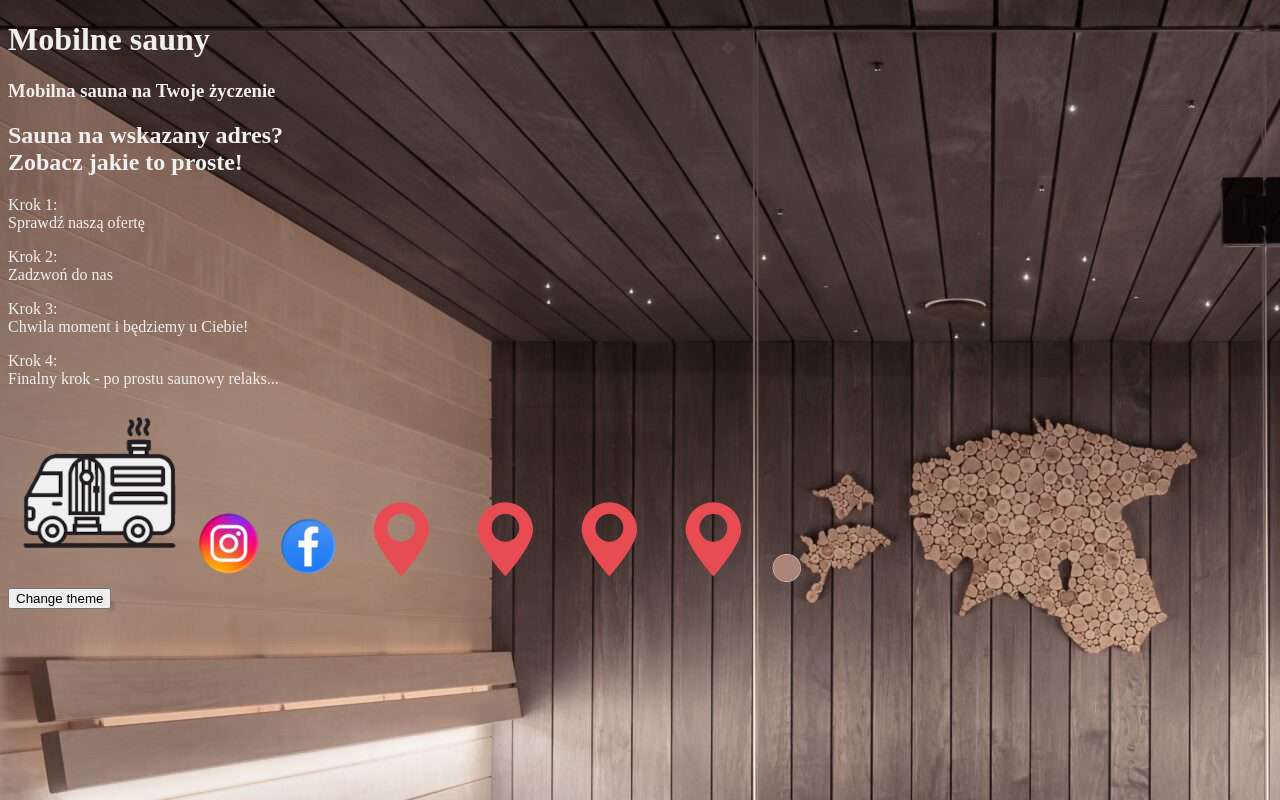
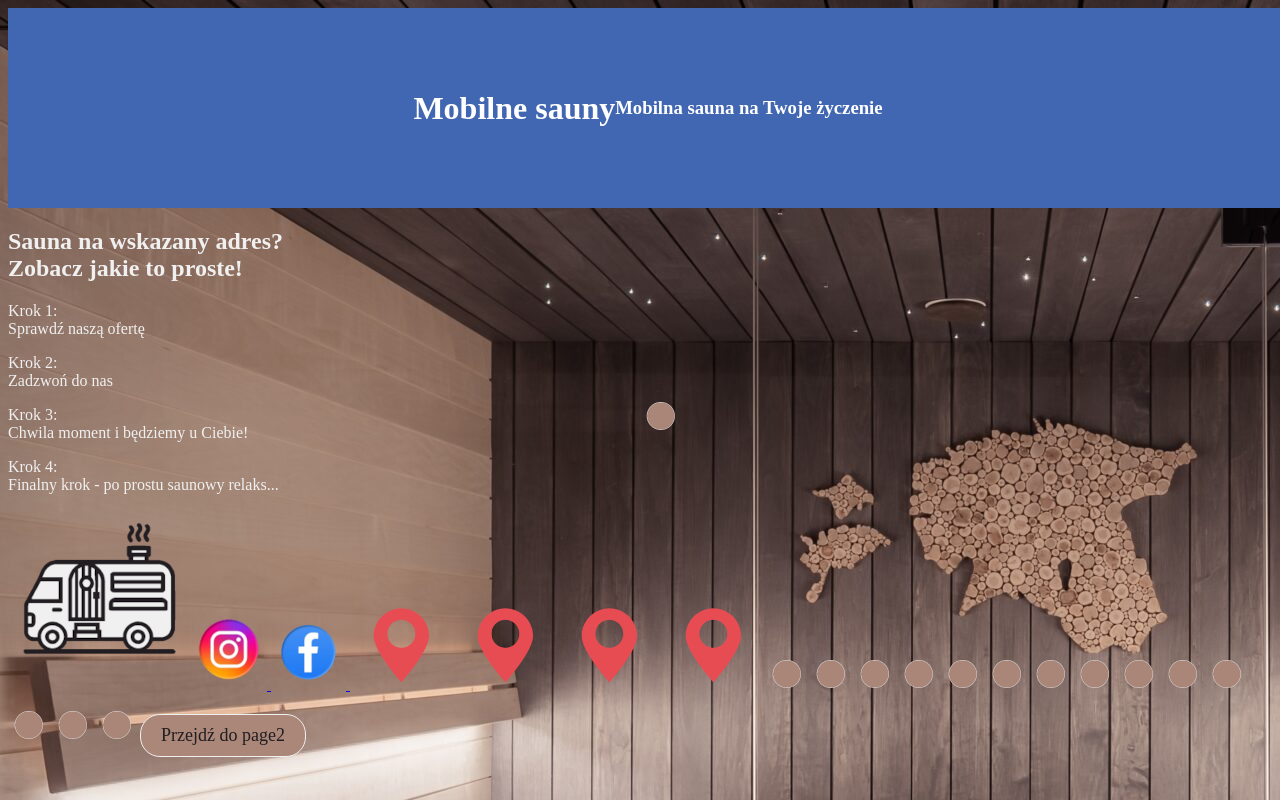
Before and after one commit to BIGWOJ/Web_applications, a plain HTML site: page Lab A/page1.html in a window 1280 px wide. Drawn offline with Linux system fonts and the light colour scheme.

Commit message:
Add files via upload

```diff
--- a/Lab A/page1.css
+++ b/Lab A/page1.css
@@ -1,6 +1,13 @@
 .header {
-    display: block;
-    color: #F0F0F0;
+    position: relative; /* Pozycja względna, aby inne elementy były poprawnie wyświetlane */
+    width: 100vw; /* Szerokość 100% okna przeglądarki (viewport width) */
+    height: 200px; /* Wysokość headera */
+    background-color: #4267B2; /* Możesz ustawić dowolny kolor tła lub obraz */
+    color: white; /* Kolor tekstu */
+    display: flex;
+    justify-content: center; /* Wyrównanie poziome (horyzontalne) */
+    align-items: center; /* Wyrównanie pionowe (wertykalne) */
+    text-align: center; /* Wyrównanie tekstu do środka */
 }
 
 .body {
@@ -8,21 +15,27 @@
     background-image: url("sauna3.jpg");
 }
 
-.theme_button {
-    margin-top: 50px;
+.page2_button {
+    display: inline-block;
+    margin-top: 20px;
+    padding: 10px 20px;
+    background-color: #AA8778;
+    color: #211D21;
     text-align: center;
+    text-decoration: none;
+    font-size: 18px;
+    border-radius: 20px;
+    border: solid 1px #F0F0F0;
+    transition: color 0.35s ease;
 }
 
-.fb-button {
-    background-color: #4267B2; /* Kolor Facebooka */
-    color: white;
-    padding: 20px 20px;
-    text-decoration: none;
-    font-size: 16px;
-    border-radius: 5px;
-    transition: background-color 0.3s;
+.page2_button:hover {
+    color: #F0F0F0;
+    border: none;
 }
 
-.fb-button:hover {
-    background-color: #365899; /* Ciemniejszy kolor po najechaniu */
+.dot_1 {
+    position: absolute;
+    top: 50%;
+    left: 50%;
 }
--- a/Lab A/page1.html
+++ b/Lab A/page1.html
@@ -19,26 +19,37 @@
 <p>Krok 4: <br>Finalny krok - po prostu saunowy relaks...</p>
 
 <!-- Zdjęcia -->
-<img src="logo.png" alt="Logo">
-<img src="ig.png" alt="Instagram">
-<img src="fb.png" alt="Facebook">
-<img src="mark.png" alt="Obrazek 1">
-<img src="mark.png" alt="Obrazek 2">
-<img src="mark.png" alt="Obrazek 3">
-<img src="mark.png" alt="Obrazek 4">
-<img src="dot.png">
+<img src="logo.png" class="logo">
+<a href="https://www.instagram.com" target="_blank">
+  <img src="ig.png" class="ig_button">
+</a>
 
-<!-- Przycisk do przekierowania na inną stronę -->
-<div class="social-buttons">
-  <button id="theme_button" class="theme-button">Change theme</button>
-</div>
+<a href="https://www.facebook.com" target="_blank">
+  <img src="fb.png" class="fb_button">
+</a>
 
-<script>
-  // Funkcja przekierowująca do page2.html
-  document.getElementById('page-toggle').addEventListener('click', function() {
-    window.location.href = 'page2.html'; // Przekierowanie do page2.html
-  });
-</script>
+<img src="mark.png" class="mark_1">
+<img src="mark.png" class="mark_2">
+<img src="mark.png" class="mark_3">
+<img src="mark.png" class="mark_4">
+<img src="dot.png" class="dot_1">
+<img src="dot.png" class="dot_2">
+<img src="dot.png" class="dot_3">
+<img src="dot.png" class="dot_4">
+<img src="dot.png" class="dot_5">
+<img src="dot.png" class="dot_6">
+<img src="dot.png" class="dot_7">
+<img src="dot.png" class="dot_8">
+<img src="dot.png" class="dot_9">
+<img src="dot.png" class="dot_10">
+<img src="dot.png" class="dot_11">
+<img src="dot.png" class="dot_12">
+<img src="dot.png" class="dot_13">
+<img src="dot.png" class="dot_14">
+<img src="dot.png" class="dot_15">
+
+
+<a id="page-toggle" href="page2.html" class="page2_button">Przejdź do page2</a>
 
 </body>
 </html>
```
Also changed, not shown: Lab A/page2.html (line endings or trailing spaces).
